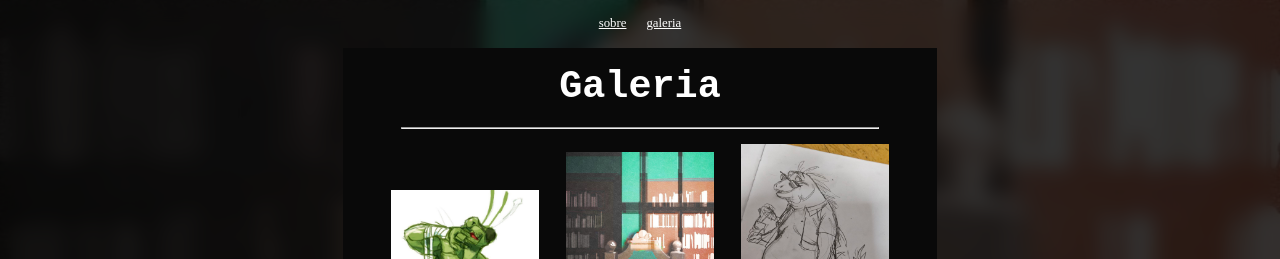
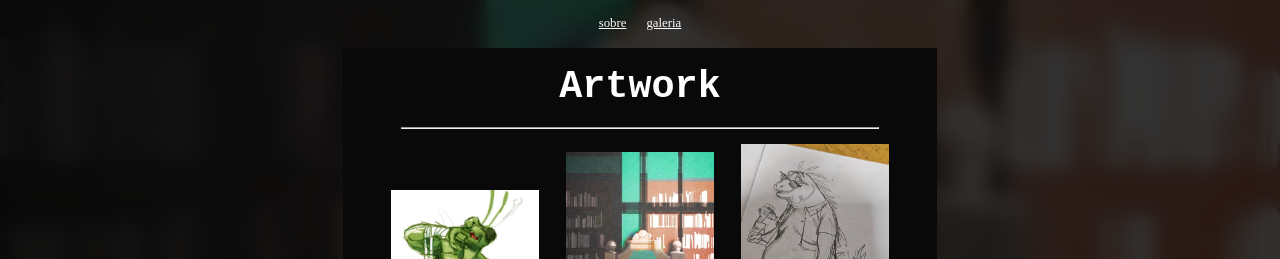
Before and after one commit to Nikk0o/lagartao-gay, a Jekyll site: the page built from src/art/art.html, in a window 1280 px wide. Shown: the top 259 px of the page. Built offline with Jekyll 4.4.1, drawn with Linux system fonts in a browser that asks for light colours.

Commit message:
Moved art.html to art/

```diff
--- a/_config.yml
+++ b/_config.yml
@@ -11,8 +11,3 @@ defaults:
       path: "gallery"
     values:
       image: true
-
-  - scope:
-      type: arts
-    values:
-      image: false
--- a/src/art.html
+++ b/src/art/art.html
@@ -1,10 +1,10 @@
 ---
-title: Galeria
+title: Artwork
 layout: default
 ---
 
 <div style="display: block; text-align: center; justify-content: left">
-	<h1 style="font-size: 3.7em; text-align: center"> Galeria </h1> <hr style="width: 80%">
+	<h1 style="font-size: 3.7em; text-align: center"> Artwork </h1> <hr style="width: 80%">
 	<div style="width: 100%; overflow: hidden">
 		{% assign arts = site.data.arts | sort: "date" %}
 		{% for art in arts %}
```
